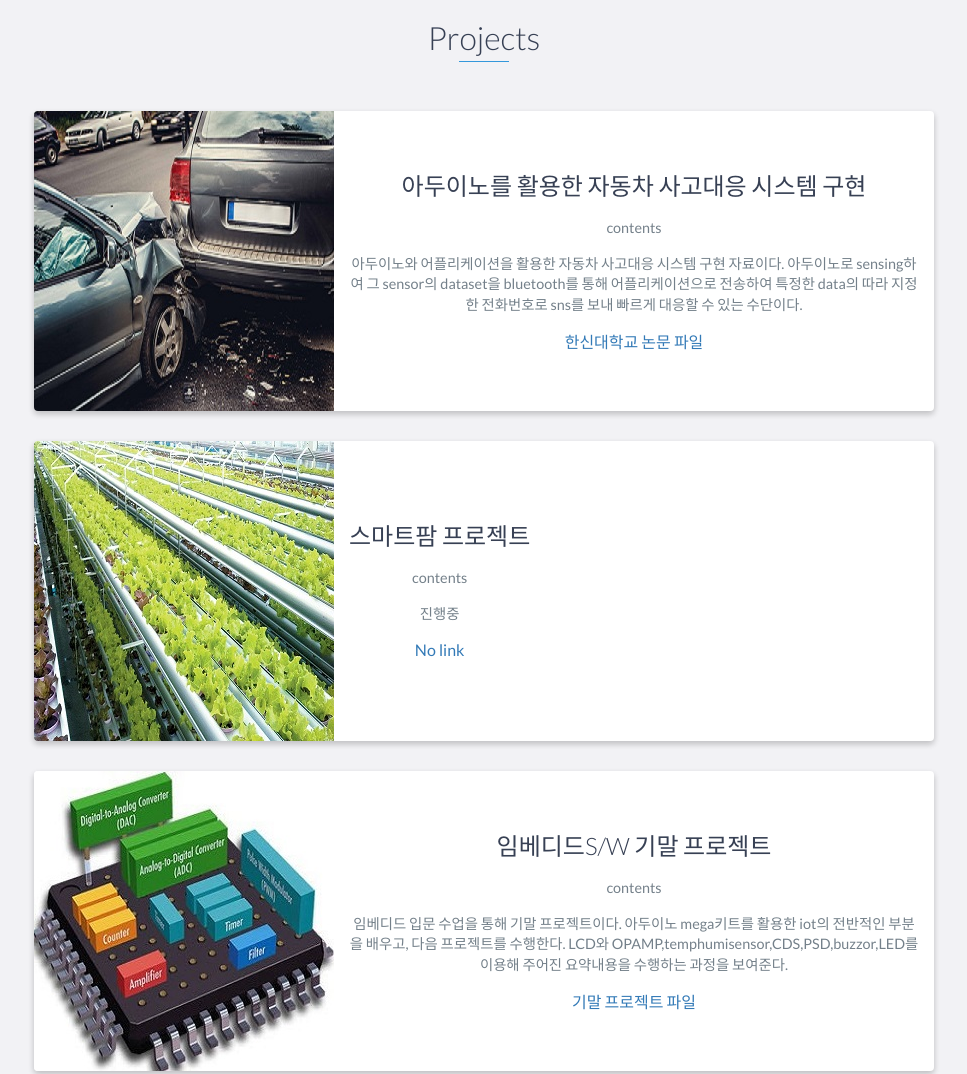
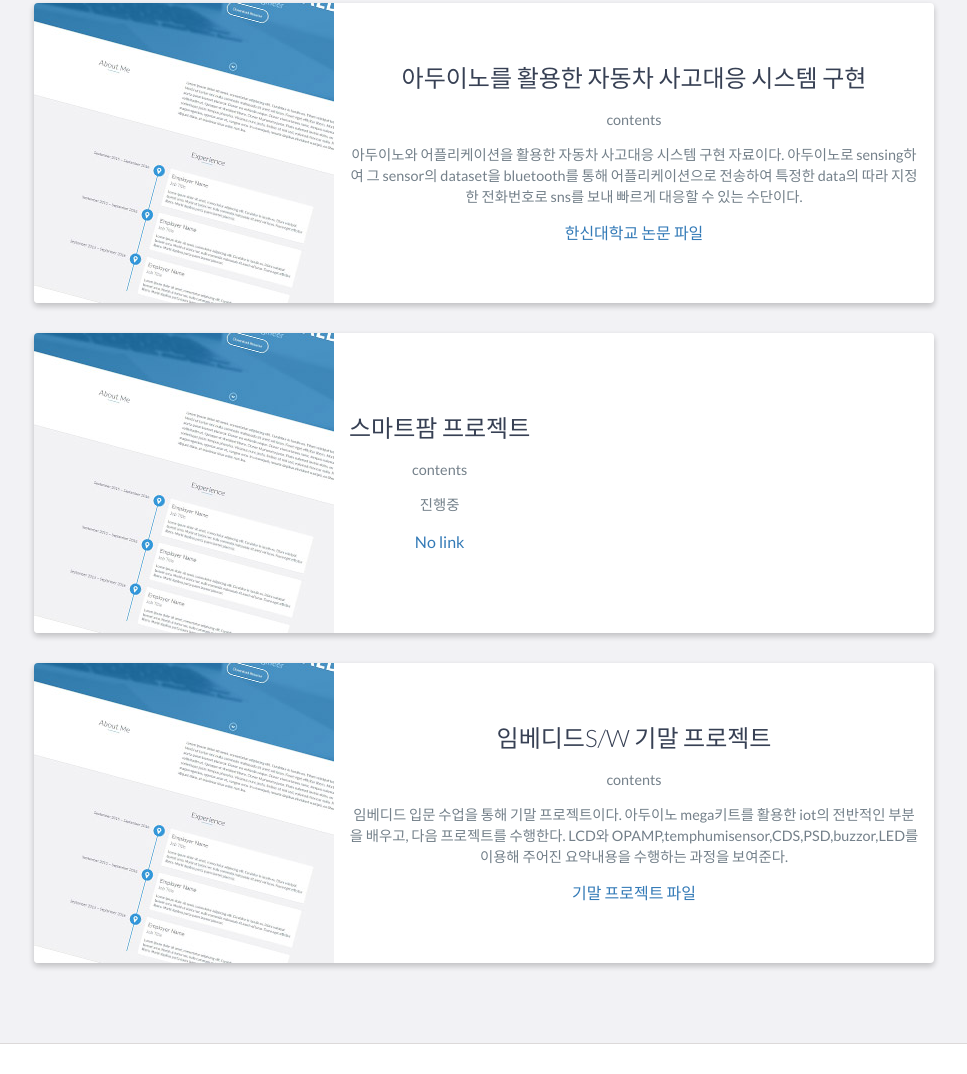
Before and after one commit to acjswo111/acjswo111.github.io, a website: page index.html in a window 1280 px wide. Shown: the part 2364-3438 px from the top of the page, without its empty margins (156-1123 px from the left). Drawn offline with nearby package versions, Linux system fonts and the light colour scheme.

Commit message:
Update index.html

```diff
--- a/index.html
+++ b/index.html
@@ -66,9 +66,9 @@
             <div class="row">
                 <div class="col-md-4">
                     <img src="images/aaaaaaaaaa.PNG" />
-                    <h2>이름 : 최성훈</h2><br>
-                    <h2>나이 : 26세</h2><br>
-                    <h2>생년월일 : 1995년03월16일</h2><br>
+                    <h2>이름 : 최성훈</h2>
+                    <h2>나이 : 26세</h2>
+                    <h2>생년월일 : 1995년03월16일</h2>
 
                    <!-- <h2 class="heading">My profile</h2> -->
                 </div>
@@ -160,7 +160,7 @@
             <div class="row">
                 <div class="project shadow-large">
                     <div class="project-image">
-                        <img src="images/car.jpg" />
+                        <img src="images/project.jpg" />
                     </div>
                     <!-- End .project-image -->
                     <div class="project-info">
@@ -180,7 +180,7 @@
 
                 <div class="project shadow-large">
                     <div class="project-image">
-                        <img src="images/smartp.jpg" />
+                        <img src="images/project.jpg" />
                     </div>
                     <!-- End .project-image -->
                     <div class="project-info">
@@ -197,7 +197,7 @@
 
                 <div class="project shadow-large">
                     <div class="project-image">
-                        <img src="images/imba.jpg" />
+                        <img src="images/project.jpg" />
                     </div>
                     <!-- End .project-image -->
                     <div class="project-info">
```
